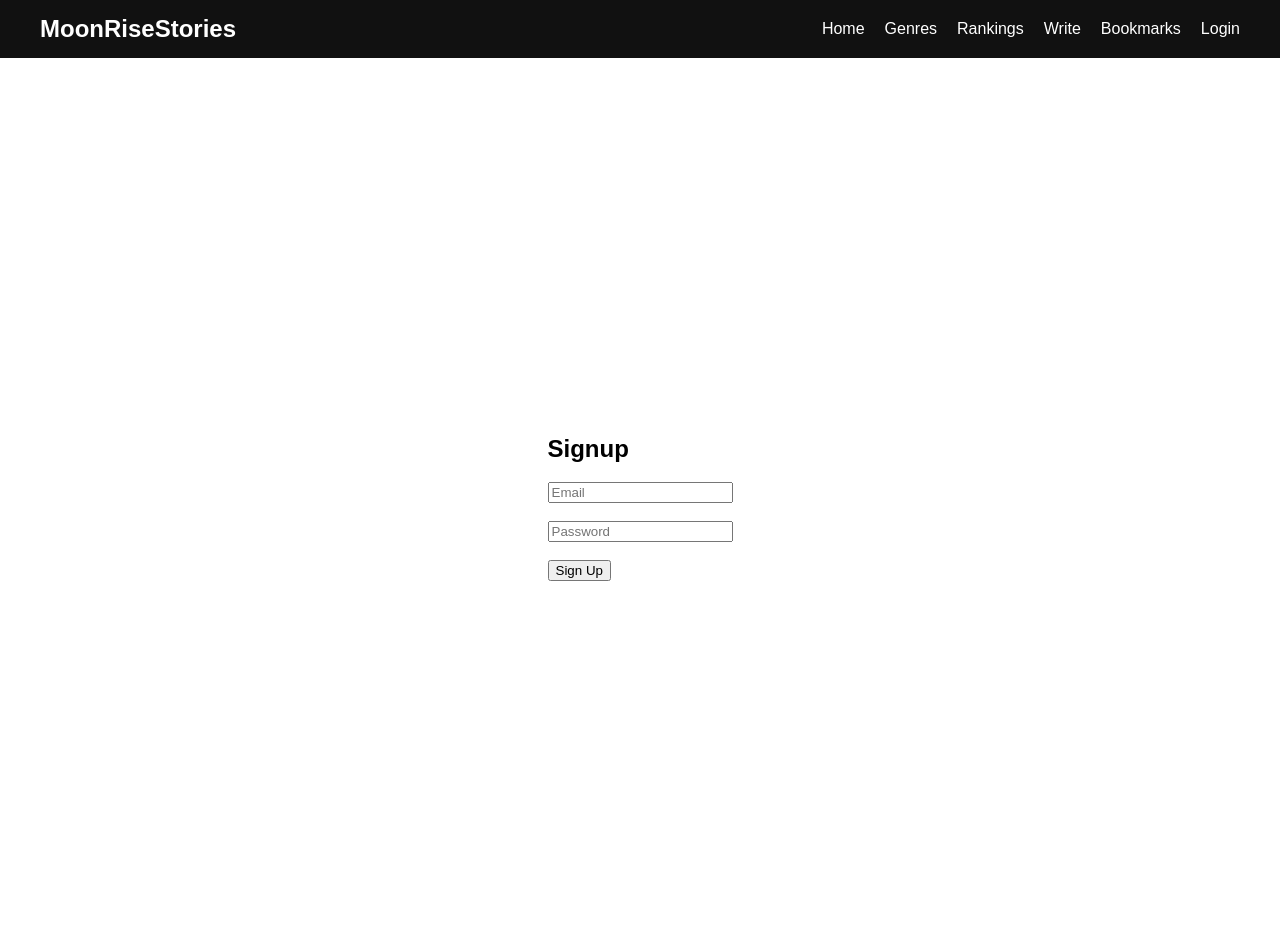
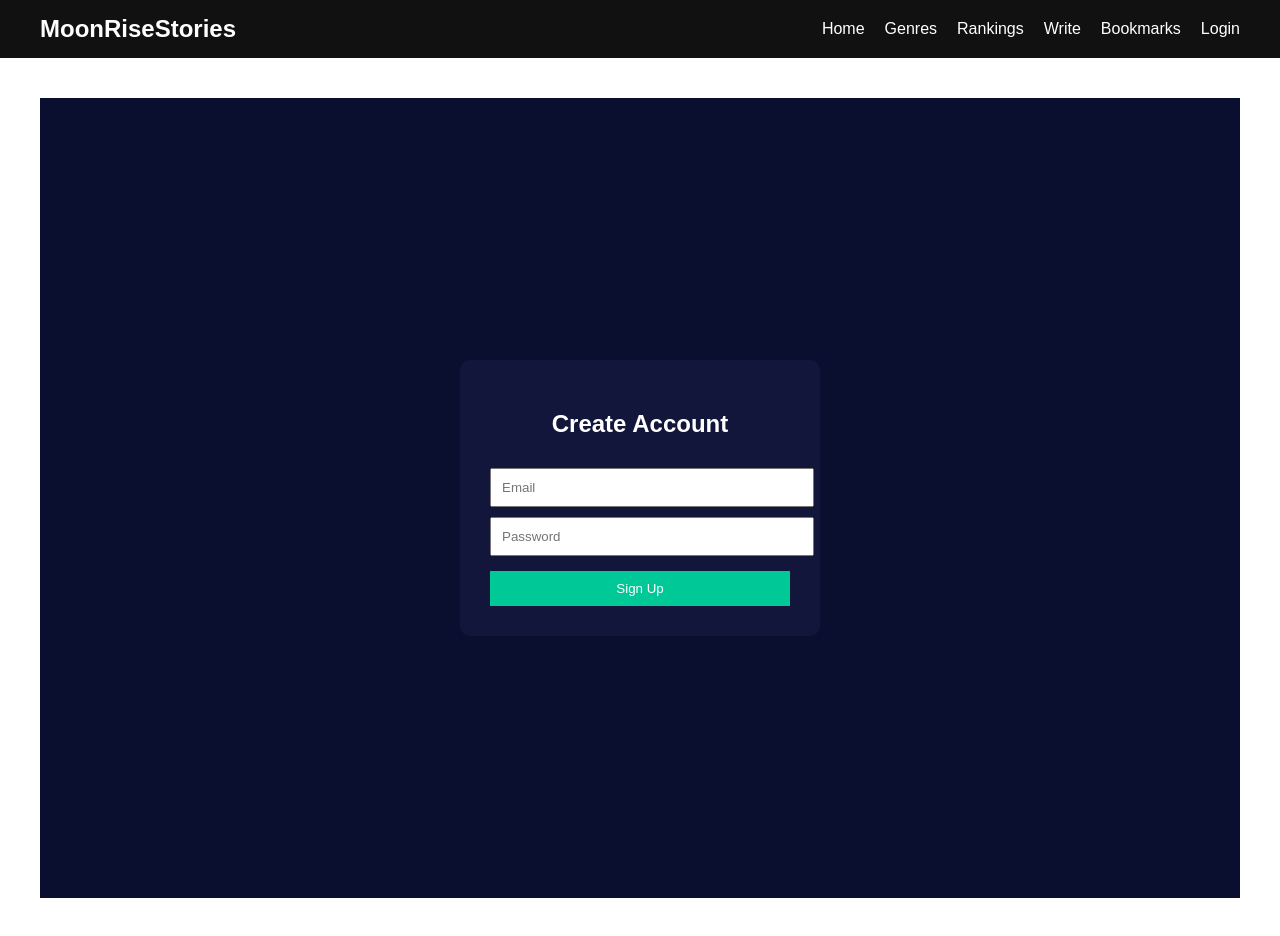
Before and after one commit to moonrisestories/moonrisestories, a Next.js app: page /signup in a window 1280 px wide. Built offline with nearby package versions, Linux system fonts and the light colour scheme.

Commit message:
final signup working

```diff
--- a/app/signup/page.tsx
+++ b/app/signup/page.tsx
@@ -27,28 +27,47 @@ export default function SignupPage() {
         display: "flex",
         justifyContent: "center",
         alignItems: "center",
+        background: "#0b0f2f",
+        color: "white",
       }}
     >
-      <div>
-        <h2>Signup</h2>
+      <div
+        style={{
+          background: "#12163a",
+          padding: "30px",
+          borderRadius: "10px",
+          width: "300px",
+          textAlign: "center",
+        }}
+      >
+        <h2>Create Account</h2>
 
         <input
           type="email"
           placeholder="Email"
           onChange={(e) => setEmail(e.target.value)}
+          style={{ width: "100%", padding: "10px", marginTop: "10px" }}
         />
-
-        <br /><br />
 
         <input
           type="password"
           placeholder="Password"
           onChange={(e) => setPassword(e.target.value)}
+          style={{ width: "100%", padding: "10px", marginTop: "10px" }}
         />
 
-        <br /><br />
-
-        <button onClick={handleSignup}>
+        <button
+          onClick={handleSignup}
+          style={{
+            width: "100%",
+            padding: "10px",
+            marginTop: "15px",
+            background: "#00c896",
+            border: "none",
+            color: "white",
+            cursor: "pointer",
+          }}
+        >
           Sign Up
         </button>
       </div>
```
